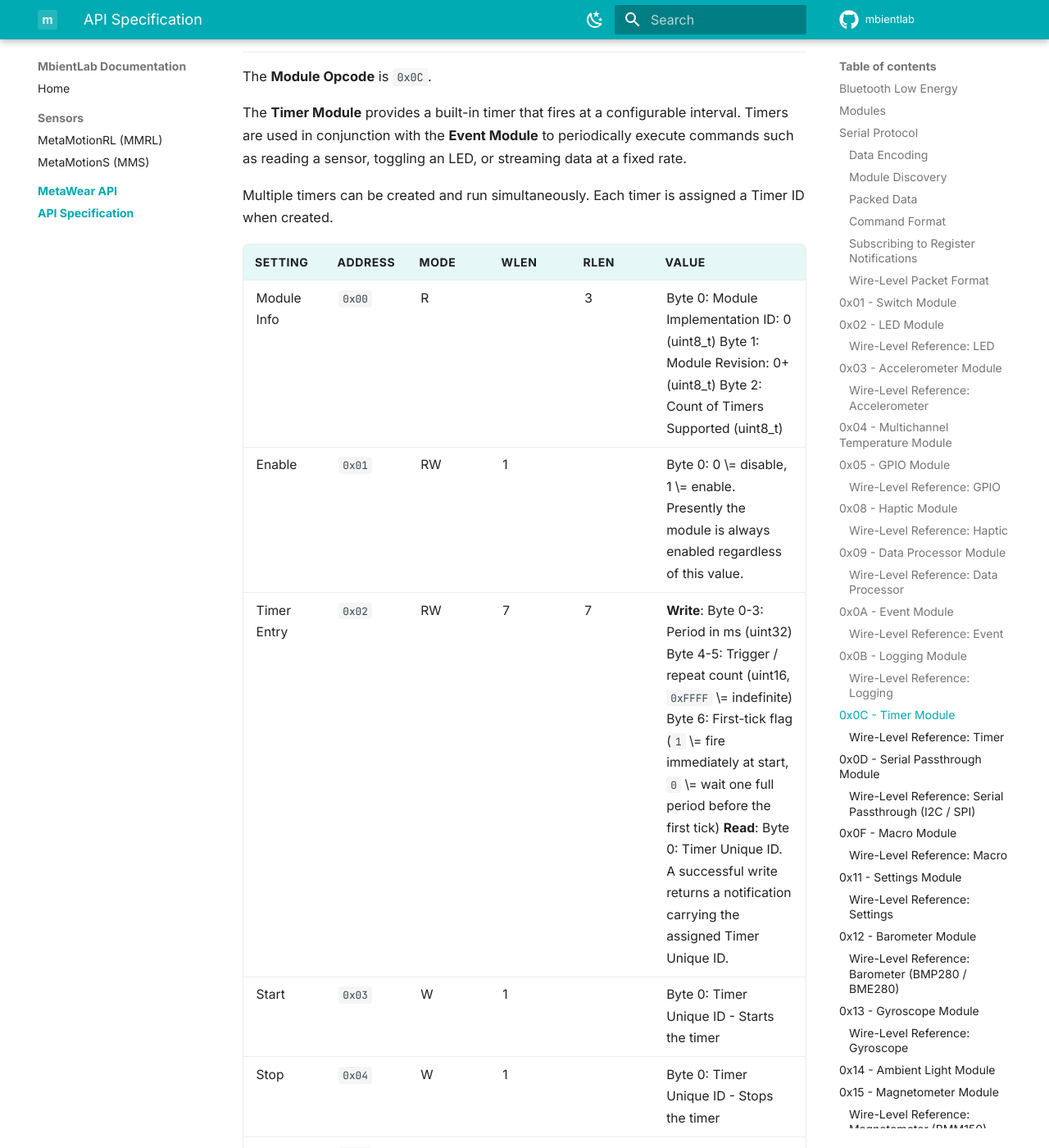
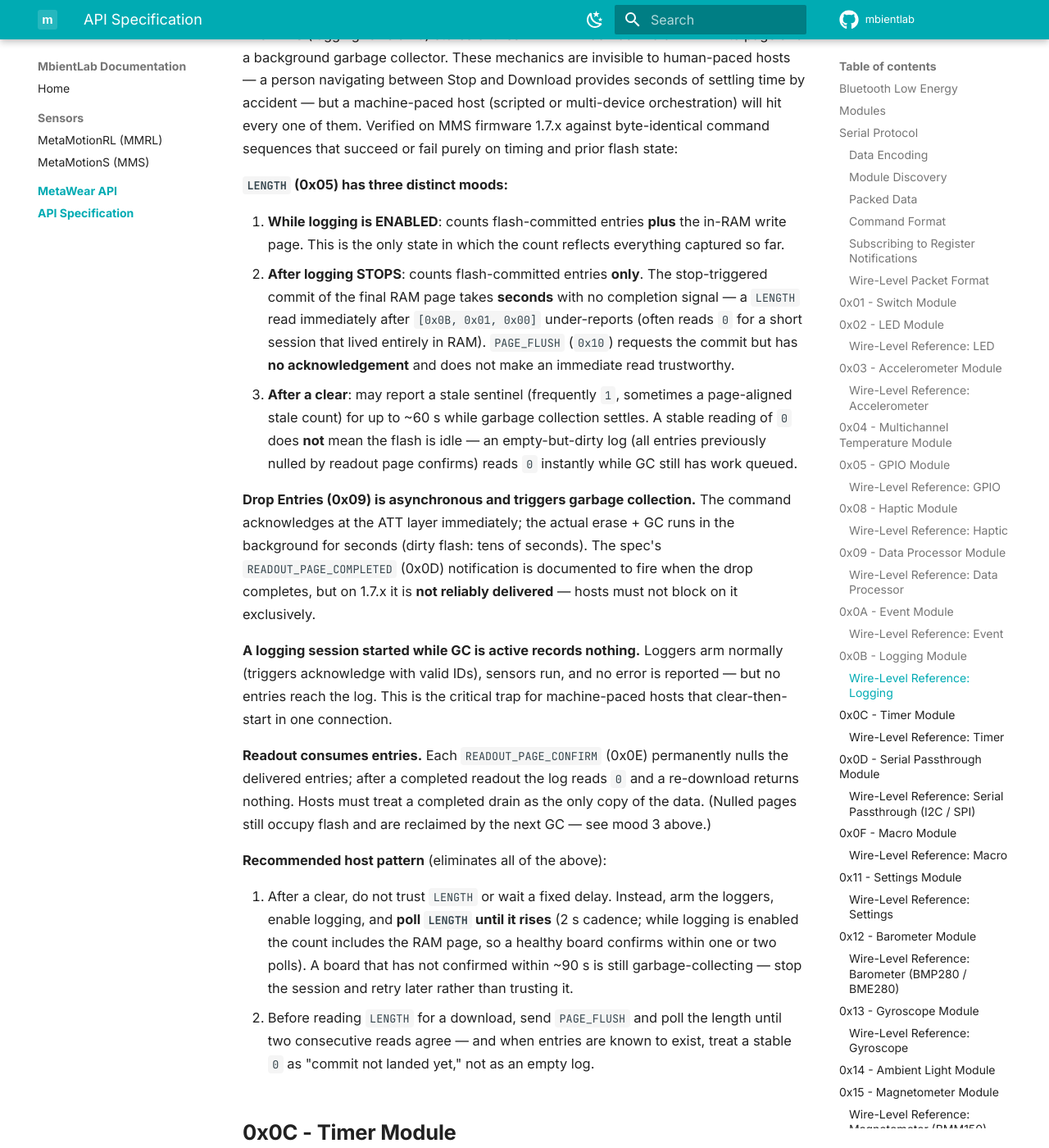
Before and after one commit to mbientlab/MetaWear-API, an MkDocs documentation site: the page built from docs/api-specification.md, in a window 1280 px wide and 1400 px high, scrolled down 71804 px. Shown: the whole window at 82% size. Built offline with MkDocs 1.6.1 and Material for MkDocs 9.7.7, drawn with Linux system fonts in a browser that asks for light colours; some of the changed text lies outside the part shown.

Commit message:
Document MMS NAND logging semantics: LENGTH's three moods, async GC, consuming readouts
Field-verified on MMS firmware 1.7.x during multi-device host development:
byte-identical command sequences succeed or fail purely on timing and
prior flash state, because the NAND write page and background garbage
collector are invisible to the wire protocol. Human-paced hosts never
noticed — navigation delays provided the settling time by accident;
machine-paced hosts hit every mechanic. Documents the three LENGTH
states, the asynchronous Drop Entries + unreliable 0x0D completion, the
records-nothing-during-GC trap, entry consumption by readout confirms,
and the verified host pattern (poll LENGTH rising while enabled) that
sidesteps all of it.

Co-Authored-By: Claude Fable 5 <noreply@anthropic.com>

```diff
--- a/docs/api-specification.md
+++ b/docs/api-specification.md
@@ -1486,6 +1486,64 @@ Entry at offset 11 (present if packet length == 20):
 Wall-clock time of an entry: `logReferenceDate + tick * TICK_TIME_STEP`.
 
 To convert to a signal value, reassemble 4-byte chunks from consecutive entry IDs.
+
+#### MMS NAND Logging Semantics (Field-Verified)
+
+The MMS (logging revision 3) stores entries in NAND flash behind a RAM write
+page and a background garbage collector. These mechanics are invisible to
+human-paced hosts — a person navigating between Stop and Download provides
+seconds of settling time by accident — but a machine-paced host (scripted or
+multi-device orchestration) will hit every one of them. Verified on MMS
+firmware 1.7.x against byte-identical command sequences that succeed or fail
+purely on timing and prior flash state:
+
+**`LENGTH` (0x05) has three distinct moods:**
+
+1. **While logging is ENABLED**: counts flash-committed entries **plus** the
+   in-RAM write page. This is the only state in which the count reflects
+   everything captured so far.
+2. **After logging STOPS**: counts flash-committed entries **only**. The
+   stop-triggered commit of the final RAM page takes **seconds** with no
+   completion signal — a `LENGTH` read immediately after `[0x0B, 0x01, 0x00]`
+   under-reports (often reads `0` for a short session that lived entirely in
+   RAM). `PAGE_FLUSH` (`0x10`) requests the commit but has **no
+   acknowledgement** and does not make an immediate read trustworthy.
+3. **After a clear**: may report a stale sentinel (frequently `1`, sometimes a
+   page-aligned stale count) for up to ~60 s while garbage collection
+   settles. A stable reading of `0` does **not** mean the flash is idle —
+   an empty-but-dirty log (all entries previously nulled by readout page
+   confirms) reads `0` instantly while GC still has work queued.
+
+**Drop Entries (0x09) is asynchronous and triggers garbage collection.**
+The command acknowledges at the ATT layer immediately; the actual erase +
+GC runs in the background for seconds (dirty flash: tens of seconds). The
+spec's `READOUT_PAGE_COMPLETED` (0x0D) notification is documented to fire
+when the drop completes, but on 1.7.x it is **not reliably delivered** —
+hosts must not block on it exclusively.
+
+**A logging session started while GC is active records nothing.** Loggers
+arm normally (triggers acknowledge with valid IDs), sensors run, and no
+error is reported — but no entries reach the log. This is the critical
+trap for machine-paced hosts that clear-then-start in one connection.
+
+**Readout consumes entries.** Each `READOUT_PAGE_CONFIRM` (0x0E)
+permanently nulls the delivered entries; after a completed readout the log
+reads `0` and a re-download returns nothing. Hosts must treat a completed
+drain as the only copy of the data. (Nulled pages still occupy flash and
+are reclaimed by the next GC — see mood 3 above.)
+
+**Recommended host pattern** (eliminates all of the above):
+
+1. After a clear, do not trust `LENGTH` or wait a fixed delay. Instead,
+   arm the loggers, enable logging, and **poll `LENGTH` until it rises**
+   (2 s cadence; while logging is enabled the count includes the RAM page,
+   so a healthy board confirms within one or two polls). A board that has
+   not confirmed within ~90 s is still garbage-collecting — stop the
+   session and retry later rather than trusting it.
+2. Before reading `LENGTH` for a download, send `PAGE_FLUSH` and poll the
+   length until two consecutive reads agree — and when entries are known
+   to exist, treat a stable `0` as "commit not landed yet," not as an
+   empty log.
 
 ## 0x0C \- Timer Module
 
```
